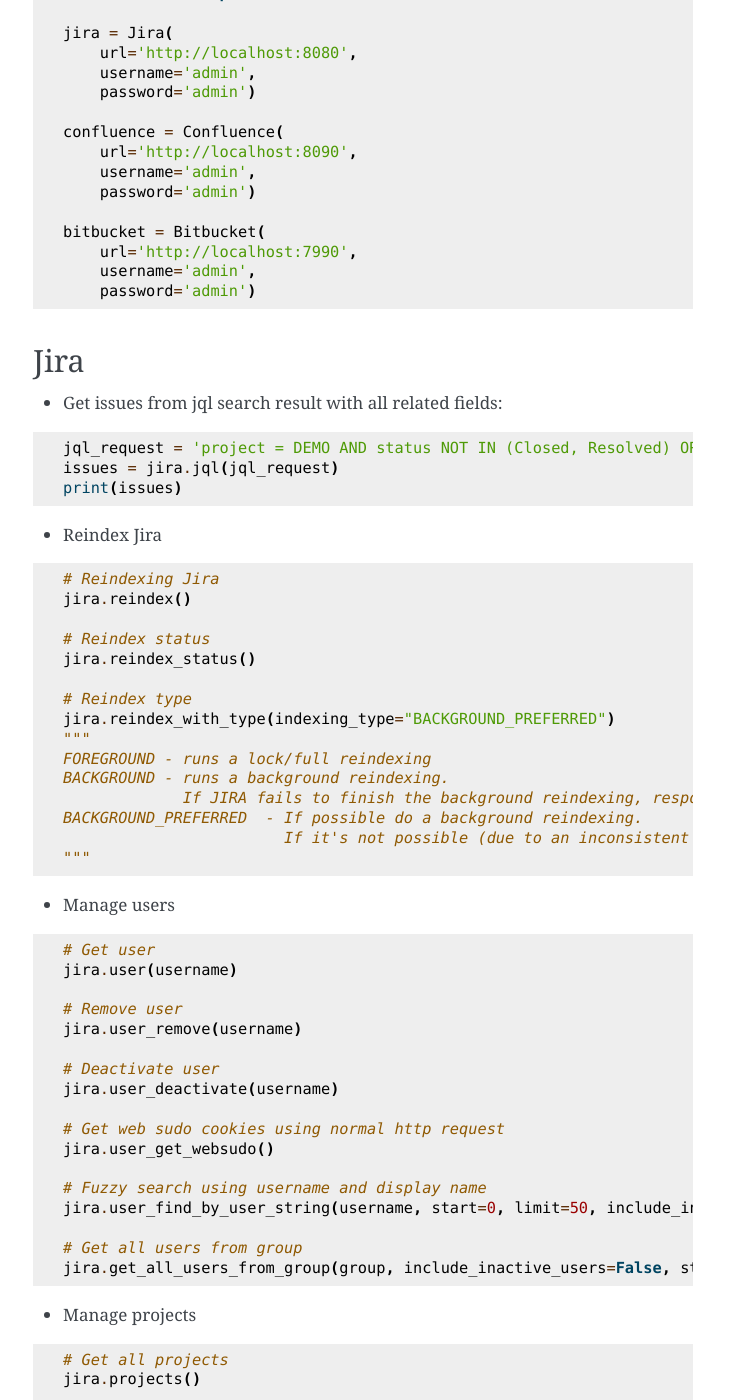
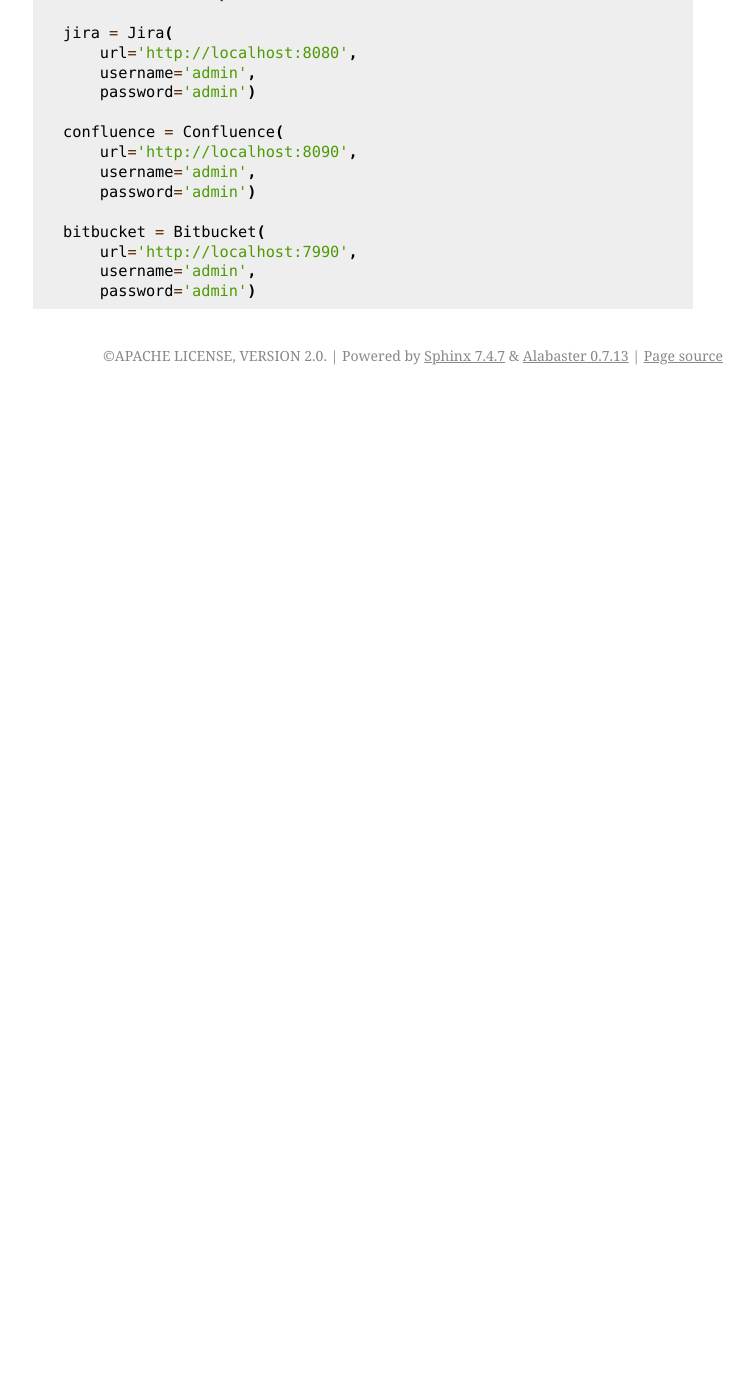
Before and after one commit to atlassian-api/atlassian-python-api, a Sphinx documentation site: the page built from docs/index.rst, in a window 1280 px wide and 1400 px high, scrolled down 461 px. Shown: the whole window, without its empty margins (387-1140 px from the left). Built offline with Sphinx 7.4.7, drawn with Linux system fonts in a browser that asks for light colours; after the commit the page ends 900 px from its top, so only the background shows below that; some of the changed text lies outside the part shown.

Commit message:
Docs:  - Modify index page  - Jira module docs moved from index page to jira page  - Add Confluence docs  - Update license

```diff
--- a/docs/conf.py
+++ b/docs/conf.py
@@ -20,13 +20,13 @@
 # -- Project information -----------------------------------------------------
 
 project = 'Atlassian Python API'
-copyright = '2018, SLRover'
+copyright = 'APACHE LICENSE, VERSION 2.0'
 author = 'SLRover'
 
 # The short X.Y version
 version = ''
 # The full version, including alpha/beta/rc tags
-release = '1.10.0'
+release = '1.10.2'
 
 
 # -- General configuration ---------------------------------------------------
--- a/docs/index.rst
+++ b/docs/index.rst
@@ -37,165 +37,6 @@
         username='admin',
         password='admin')
 
-Jira
-----
-
-* Get issues from jql search result with all related fields:
-
-.. code-block:: python
-
-    jql_request = 'project = DEMO AND status NOT IN (Closed, Resolved) ORDER BY issuekey'
-    issues = jira.jql(jql_request)
-    print(issues)
-
-* Reindex Jira
-
-.. code-block:: python
-
-    # Reindexing Jira
-    jira.reindex()
-
-    # Reindex status
-    jira.reindex_status()
-
-    # Reindex type
-    jira.reindex_with_type(indexing_type="BACKGROUND_PREFERRED")
-    """
-    FOREGROUND - runs a lock/full reindexing
-    BACKGROUND - runs a background reindexing.
-                 If JIRA fails to finish the background reindexing, respond with 409 Conflict (error message).
-    BACKGROUND_PREFERRED  - If possible do a background reindexing.
-                            If it's not possible (due to an inconsistent index), do a foreground reindexing.
-    """
-
-* Manage users
-
-.. code-block:: python
-
-    # Get user
-    jira.user(username)
-
-    # Remove user
-    jira.user_remove(username)
-
-    # Deactivate user
-    jira.user_deactivate(username)
-
-    # Get web sudo cookies using normal http request
-    jira.user_get_websudo()
-
-    # Fuzzy search using username and display name
-    jira.user_find_by_user_string(username, start=0, limit=50, include_inactive_users=False)
-
-    # Get all users from group
-    jira.get_all_users_from_group(group, include_inactive_users=False, start=0, limit=50)
-
-* Manage projects
-
-.. code-block:: python
-
-    # Get all projects
-    jira.projects()
-
-    # Get project
-    jira.project(key)
-
-    # Get project components using project key
-    jira.get_project_components(key)
-
-    # Get a full representation of a the specified project's versions
-    jira.get_project_versions(key, expand=None)
-
-    # Returns all versions for the specified project. Results are paginated.
-    # Results can be ordered by the following fields: sequence, name, startDate, releaseDate.
-    jira.get_project_versions_paginated(key, start=None, limit=None, order_by=None, expand=None)
-
-    # Get project leaders
-    jira.project_leaders()
-
-    # Get last project issuekey
-    jira.get_project_issuekey_last(project)
-
-    # Get all project issue keys
-    jira.get_project_issuekey_all(project)
-
-    # Get project issues count
-    jira.get_project_issues_count(project)
-
-    # Get all project issues
-    jira.get_all_project_issues(project, fields='*all')
-
-    # Get all assignable users for project
-    jira.get_all_assignable_users_for_project(project_key, start=0, limit=50)
-
-* Manage issues
-
-.. code-block:: python
-
-    # Get issue by key
-    jira.issue(key)
-
-    # Get issue field value
-    jira.issue_field_value(key, field)
-
-    # Update issue field
-    fields = {'summary': 'New summary'}
-    jira.update_issue_field(key, fields)
-
-    # Rename sprint
-    jira.rename_sprint(sprint_id, name, start_date, end_date)
-
-    # Check issue exists
-    jira.issue_exists(issue_key)
-
-    # Check issue deleted
-    jira.issue_deleted(issue_key)
-
-    # Update issue
-    jira.issue_update(issue_key, fields)
-
-    # Create issue
-    jira.issue_create(fields)
-
-    # Issue create or update
-    jira.issue_create_or_update(fields)
-
-    # Get issue transitions
-    jira.get_issue_transitions(issue_key)
-
-    # Get status ID from name
-    jira.get_status_id_from_name(status_name)
-
-    # Get transition id to status name
-    jira.get_transition_id_to_status_name(issue_key, status_name)
-
-    # Transition issue
-    jira.issue_transition(issue_key, status)
-
-    # Set issue status
-    jira.set_issue_status(issue_key, status_name)
-
-    # Get issue status
-    jira.get_issue_status(issue_key)
-
-* Manage components
-
-.. code-block:: python
-
-    # Get component
-    jira.component(component_id)
-
-    # Create component
-    jira.create_component(component)
-
-    # Delete component
-    jira.delete_component(component_id)
-
-* Upload Jira plugin
-
-.. code-block:: python
-
-    upload_plugin(plugin_path)
 
 
 .. |Build Status| image:: https://travis-ci.org/AstroMatt/atlassian-python-api.svg?branch=master
```
Also changed, not shown: docs/confluence.rst (added, +152 -0 lines), docs/jira.rst (added, +166 -0 lines).
